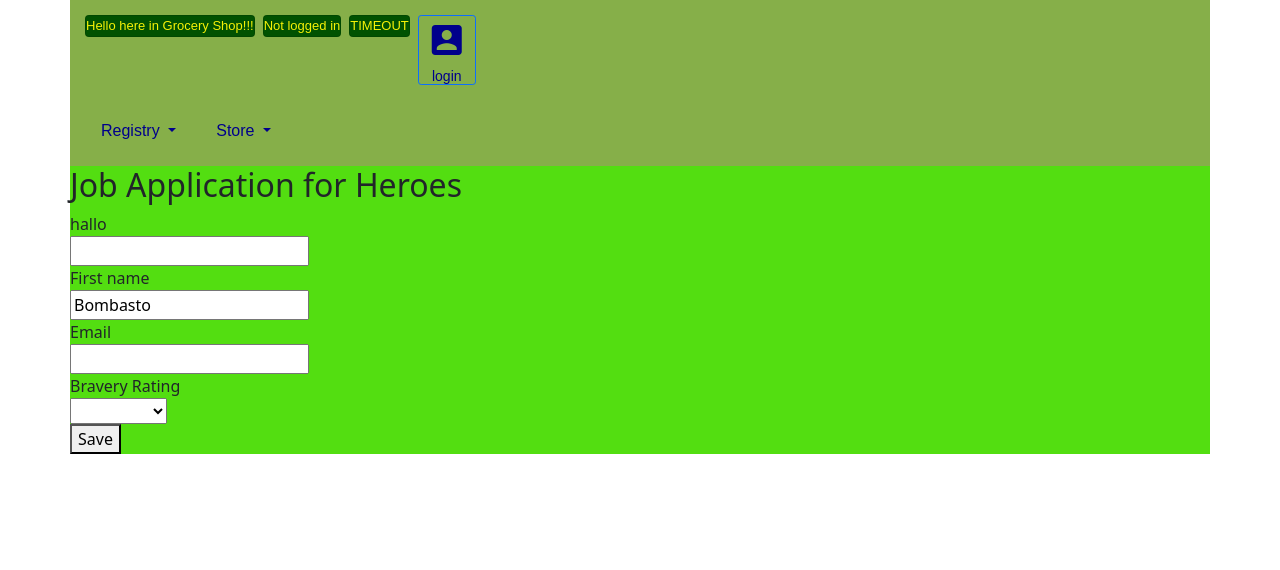
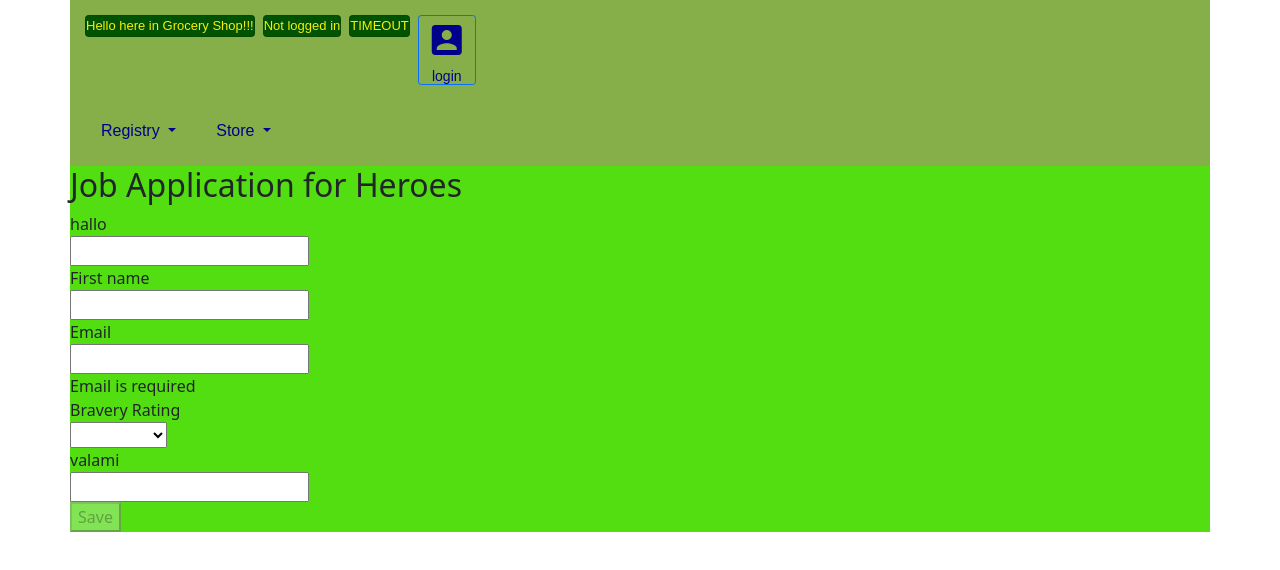
Before and after one commit to mturcs/my-app, an Angular app: page /supply in a window 1280 px wide. Shown: the top 570 px of the page. Built offline with nearby package versions, Linux system fonts and the light colour scheme.

Commit message:
dynamic form implemented

```diff
--- a/src/app/app.module.ts
+++ b/src/app/app.module.ts
@@ -14,8 +14,8 @@ import { FormsModule } from '@angular/forms';
 import { GrsStoreComponent } from './grs-store/grs-store.component';
 import { GrsStoreRudComponent } from './grs-store-rud/grs-store-rud.component';
 import { GrsSupplyComponent } from './grs-supply/grs-supply.component';
-import { DynamicFormComponent } from './dynamic-form.component';
-import { DynamicFormQuestionComponent } from './dynamic-form-question.component';
+import { DynamicFormComponent } from './grs-supply/dynamic-form.component';
+import { DynamicFormQuestionComponent } from './grs-supply/dynamic-form-question.component';
 
 
 //import { SizerComponent } from './sizer/sizer.component';
--- a/src/app/dynamic-form-question.component.html
+++ b/src/app/grs-supply/dynamic-form-question.component.html
@@ -4,7 +4,7 @@
   <div [ngSwitch]="question.controlType">
 
     <input *ngSwitchCase="'textbox'" [formControlName]="question.key"
-            [id]="question.key" [type]="question.type">
+            [id]="question.key" [type]="question.type" (updateValue)="this.myFunct()">
 
     <select [id]="question.key" *ngSwitchCase="'dropdown'" [formControlName]="question.key">
       <option *ngFor="let opt of question.options" [value]="opt.key">{{opt.value}}</option>
--- a/src/app/dynamic-form-question.component.ts
+++ b/src/app/grs-supply/dynamic-form-question.component.ts
@@ -11,7 +11,12 @@ export class DynamicFormQuestionComponent {
   @Input() question!: QuestionBase<string>;
   @Input() form!: FormGroup;
   get isValid() { return this.form.controls[this.question.key].valid; }
+
+  myFunct() {
+    console.log("HALLO")
+  }
 }
+
 
 
 /*
--- a/src/app/dynamic-form.component.html
+++ b/src/app/grs-supply/dynamic-form.component.html
@@ -2,7 +2,8 @@
   <form (ngSubmit)="onSubmit()" [formGroup]="form">
 
     <div *ngFor="let question of questions" class="form-row">
-      <app-question [question]="question" [form]="form"></app-question>
+      <app-question [question]="question" [form]="form"
+      ></app-question>
     </div>
 
     <div class="form-row">
--- a/src/app/dynamic-form.component.ts
+++ b/src/app/grs-supply/dynamic-form.component.ts
@@ -1,8 +1,9 @@
 import { Component, Input, OnInit } from '@angular/core';
 import { FormGroup } from '@angular/forms';
-
+import { AbstractControl, ValidationErrors } from '@angular/forms';
 import { QuestionBase } from './question-base';
 import { QuestionControlService } from './question-control.service';
+import { UsernameValidator } from './grs-supply.component';
 
 @Component({
   selector: 'app-dynamic-form',
@@ -19,12 +20,19 @@ export class DynamicFormComponent implements OnInit {
 
   ngOnInit() {
     this.form = this.qcs.toFormGroup(this.questions as QuestionBase<string>[]);
+    this.form.controls["firstName"].addValidators([UsernameValidator.cannotContainSpace])
   }
 
   onSubmit() {
     this.payLoad = JSON.stringify(this.form.getRawValue());
+    console.log("FORMVALUE",this.form.value["hallo"])
   }
+
+
+
+
 }
+
 
 
 /*
--- a/src/app/grs-supply/grs-supply.component.ts
+++ b/src/app/grs-supply/grs-supply.component.ts
@@ -1,9 +1,10 @@
 import { Component, OnInit } from '@angular/core';
-import { QuestionService } from '../question.service';
-import { QuestionBase } from '../question-base';
+import { QuestionService } from './question.service';
+import { QuestionBase } from './question-base';
+import { DynamicFormComponent } from './dynamic-form.component'
 import { Observable } from 'rxjs';
-import { DynamicFormComponent } from '../dynamic-form.component';
-import { DynamicFormQuestionComponent } from '../dynamic-form-question.component';
+import { AbstractControl, ValidationErrors } from '@angular/forms';
+
 
 @Component({
   selector: 'app-grs-supply',
@@ -21,6 +22,22 @@ export class GrsSupplyComponent  {
 
 
   ngOnInit(): void {
+
+
+
   }
 
+
+
 }
+export class UsernameValidator {
+  static cannotContainSpace(control: AbstractControl) : ValidationErrors | null {
+      if((control.value as string).indexOf(' ') >= 0){
+          return {cannotContainSpace: true}
+      }
+
+      console.log("mycontroll")
+
+      return null;
+  }
+}
--- a/src/app/question-base.ts
+++ b/src/app/grs-supply/question-base.ts
@@ -17,6 +17,8 @@ export class QuestionBase<T> {
       controlType?: string;
       type?: string;
       options?: {key: string, value: string}[];
+      event?: string;
+      function?: string
     } = {}) {
     this.value = options.value;
     this.key = options.key || '';
--- /dev/null
+++ b/src/app/grs-supply/question-control.service.ts
@@ -0,0 +1,58 @@
+import { Injectable } from '@angular/core';
+import { FormControl, FormGroup, Validators } from '@angular/forms';
+
+import { QuestionBase } from './question-base';
+
+@Injectable()
+export class QuestionControlService {
+  constructor() { }
+
+  toFormGroup(questions: QuestionBase<string>[]) {
+    const group: any = {};
+
+
+    questions.forEach(question => {
+      group[question.key] = question.required ? new FormControl(question.value || '', Validators.required)
+                                              : new FormControl(question.value || '');
+    });
+
+/*
+    questions.forEach(question => {
+      group[question.key] = 'firstName' ? new FormControl(question.value || '', Validators.minLength(8))
+        : new FormControl(question.value || '');
+
+    });
+
+    questions.forEach(question => {
+      group[question.key] = 'hallo' ? new FormControl(question.value || '', Validators.minLength(3))
+        : new FormControl(question.value || '');
+
+    });
+*/
+    //new FormControl('firstName',Validators.pattern('HALLO'))
+
+console.log("question",questions)
+group["firstName"]= new FormControl('',Validators.minLength(5))
+group["valami"]= new FormControl('',Validators.minLength(6))
+
+
+
+
+
+
+    return new FormGroup(group);
+  }
+  myFunct() {
+    console.log("HALLO")
+  }
+
+}
+
+
+
+
+/*
+Copyright Google LLC. All Rights Reserved.
+Use of this source code is governed by an MIT-style license that
+can be found in the LICENSE file at https://angular.io/license
+*/
--- a/src/app/question.service.ts
+++ b/src/app/grs-supply/question.service.ts
@@ -4,6 +4,7 @@ import { DropdownQuestion } from './question-dropdown';
 import { QuestionBase } from './question-base';
 import { TextboxQuestion } from './question-textbox';
 import { of } from 'rxjs';
+import { kMaxLength } from 'buffer';
 
 @Injectable()
 export class QuestionService {
@@ -29,28 +30,48 @@ export class QuestionService {
       new TextboxQuestion({
         key: 'firstName',
         label: 'First name',
-        value: 'Bombasto',
+        type: 'text',
+        value: '',
         required: true,
-        order: 1
+        order: 1,
+        event: 'updateValue',
+        function: 'this.myFunct()'
+
       }),
 
       new TextboxQuestion({
         key: 'emailAddress',
         label: 'Email',
+        required: true,
         type: 'email',
         order: 2
       }),
       new TextboxQuestion({
         key: 'hallo',
         label: 'hallo',
-        type: 'email',
+        type: 'number',
         order: 0
+      }),
+      new TextboxQuestion({
+        key: 'valami',
+        label: 'valami',
+        type: 'text',
+        order: 3,
+        required: true
       })
 
     ];
 
     return of(questions.sort((a, b) => a.order - b.order));
   }
+  suplTest() {
+    console.log("Hallo")
+  }
+  myFunct() {
+    console.log("HALLO")
+  }
+
+
 }
 
 
--- a/src/app/question-control.service.ts
+++ /dev/null
@@ -1,26 +0,0 @@
-import { Injectable } from '@angular/core';
-import { FormControl, FormGroup, Validators } from '@angular/forms';
-
-import { QuestionBase } from './question-base';
-
-@Injectable()
-export class QuestionControlService {
-  constructor() { }
-
-  toFormGroup(questions: QuestionBase<string>[] ) {
-    const group: any = {};
-
-    questions.forEach(question => {
-      group[question.key] = question.required ? new FormControl(question.value || '', Validators.required)
-                                              : new FormControl(question.value || '');
-    });
-    return new FormGroup(group);
-  }
-}
-
-
-/*
-Copyright Google LLC. All Rights Reserved.
-Use of this source code is governed by an MIT-style license that
-can be found in the LICENSE file at https://angular.io/license
-*/
```
Also changed, not shown: src/app/grs-supply/question-dropdown.ts (renamed from src/app/question-dropdown.ts), src/app/grs-supply/question-textbox.ts (renamed from src/app/question-textbox.ts).
